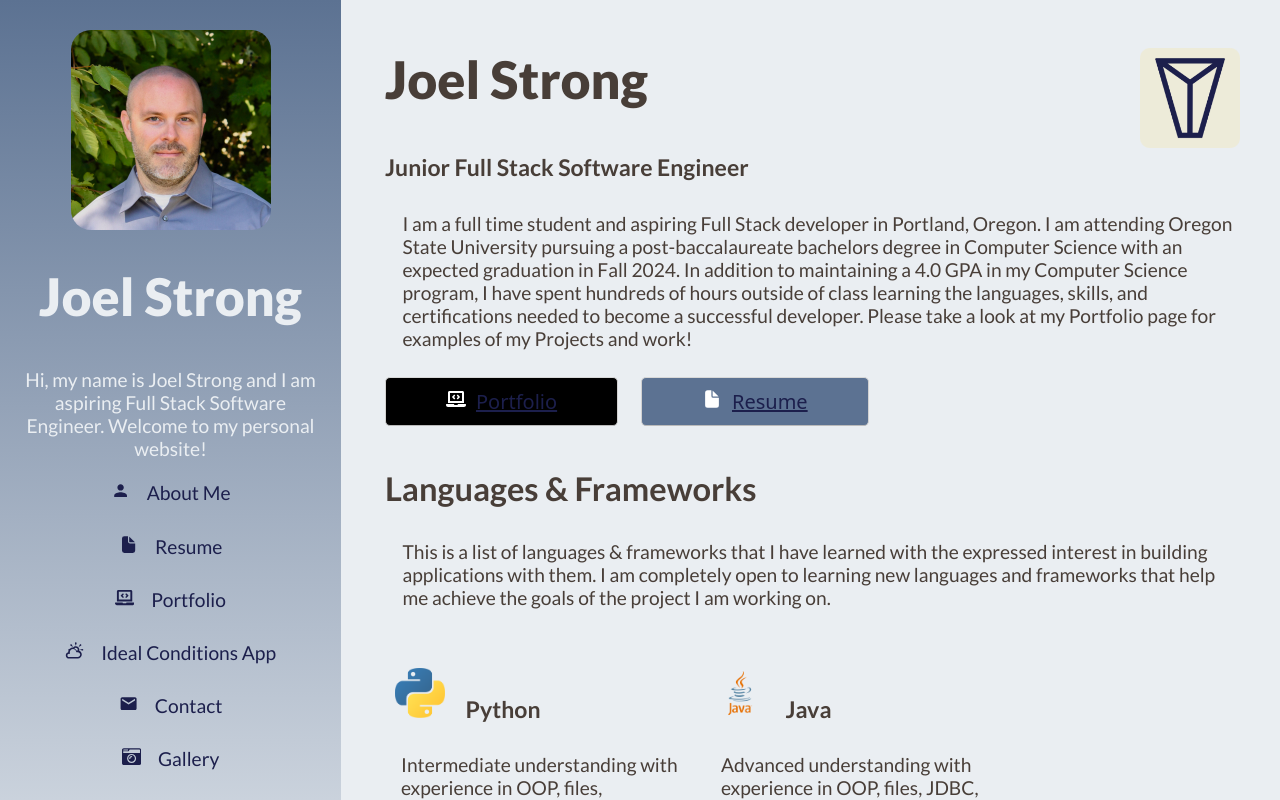
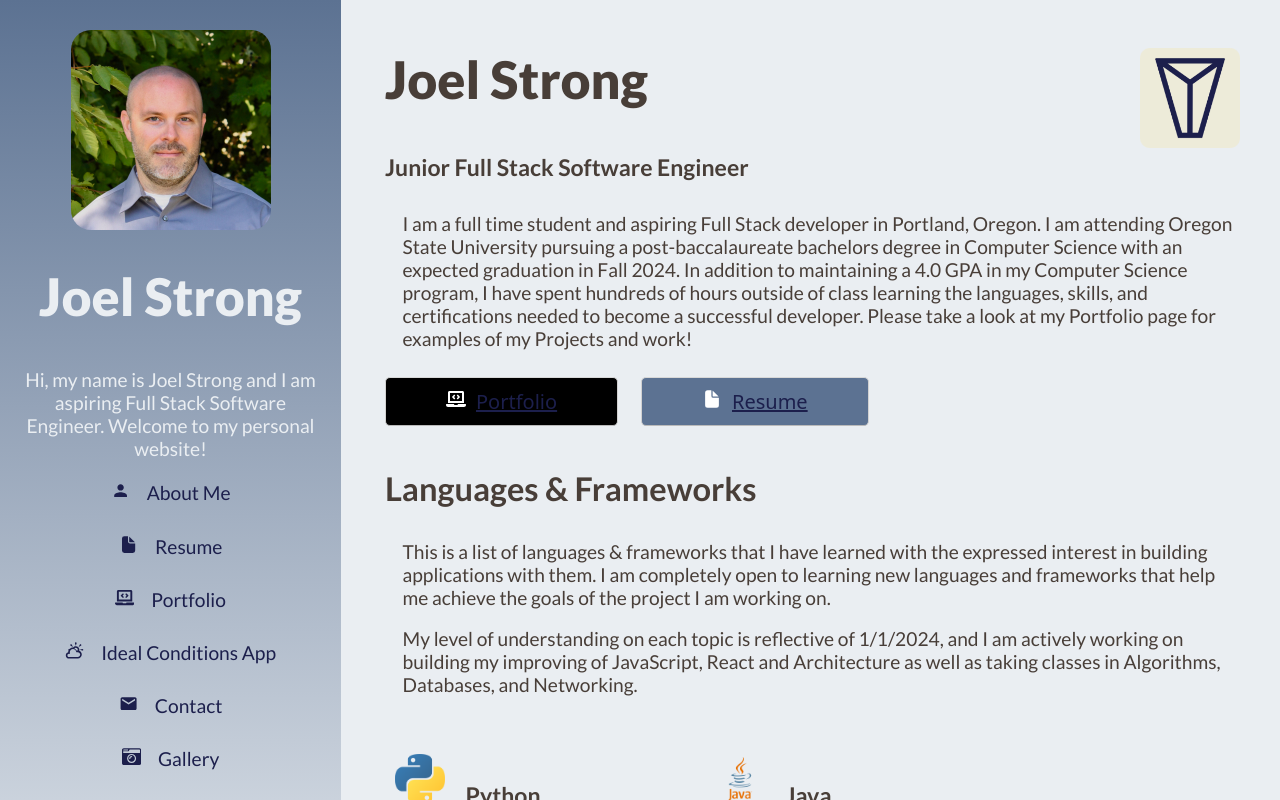
Before and after one commit to jdstrongpdx/website, a React (Create React App) app: page / in a window 1280 px wide. Shown: the top 800 px of the page. Built offline with nearby package versions, Linux system fonts and the light colour scheme.

Commit message:
Updated homepage understanding clarification

```diff
--- a/src/pages/HomePage.js
+++ b/src/pages/HomePage.js
@@ -13,6 +13,7 @@ function HomePage() {
     <article>
         <h4>Junior Full Stack Software Engineer</h4>
         <p>I am a full time student and aspiring Full Stack developer in Portland, Oregon. I am attending Oregon State University pursuing a post-baccalaureate bachelors degree in Computer Science with an expected graduation in Fall 2024. In addition to maintaining a 4.0 GPA in my Computer Science program, I have spent hundreds of hours outside of class learning the languages, skills, and certifications needed to become a successful developer. Please take a look at my Portfolio page for examples of my Projects and work!</p>
+
     </article>
 
     <button><FaLaptopCode/>&ensp;<Link to="/PortfolioPage">Portfolio</Link></button> &emsp;
@@ -21,7 +22,7 @@ function HomePage() {
     <article>
         <h3>Languages & Frameworks</h3>
         <p>This is a list of languages & frameworks that I have learned with the expressed interest in building applications with them.  I am completely open to learning new languages and frameworks that help me achieve the goals of the project I am working on.</p>
-
+        <p>My level of understanding on each topic is reflective of 1/1/2024, and I am actively working on building my improving of JavaScript, React and Architecture as well as taking classes in Algorithms, Databases, and Networking.</p>
         <div className='skillsParent'>
             <div className='skillsChild'>
                 <h4><img height="50" alt="Python logo" src="./logos/python.png"/> &ensp; Python</h4>
```
